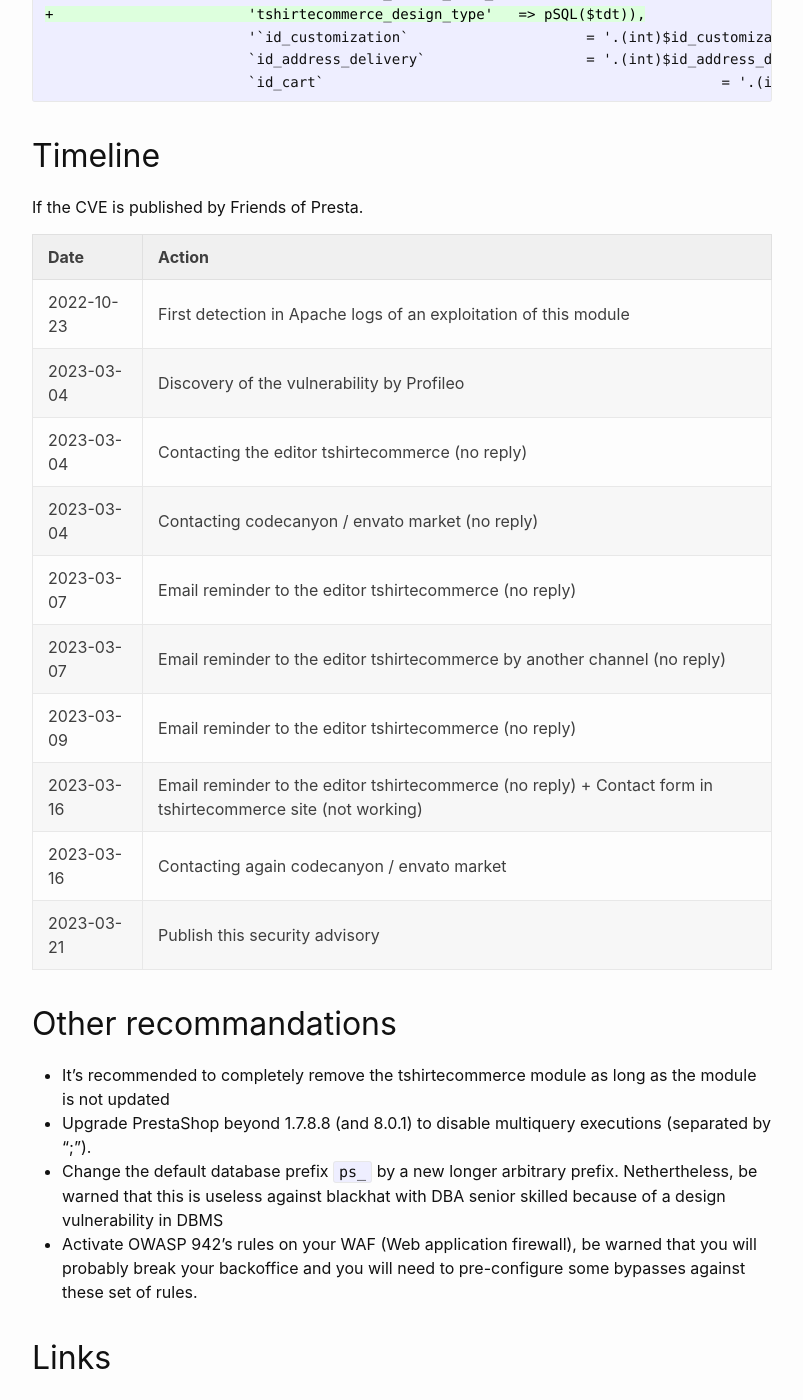
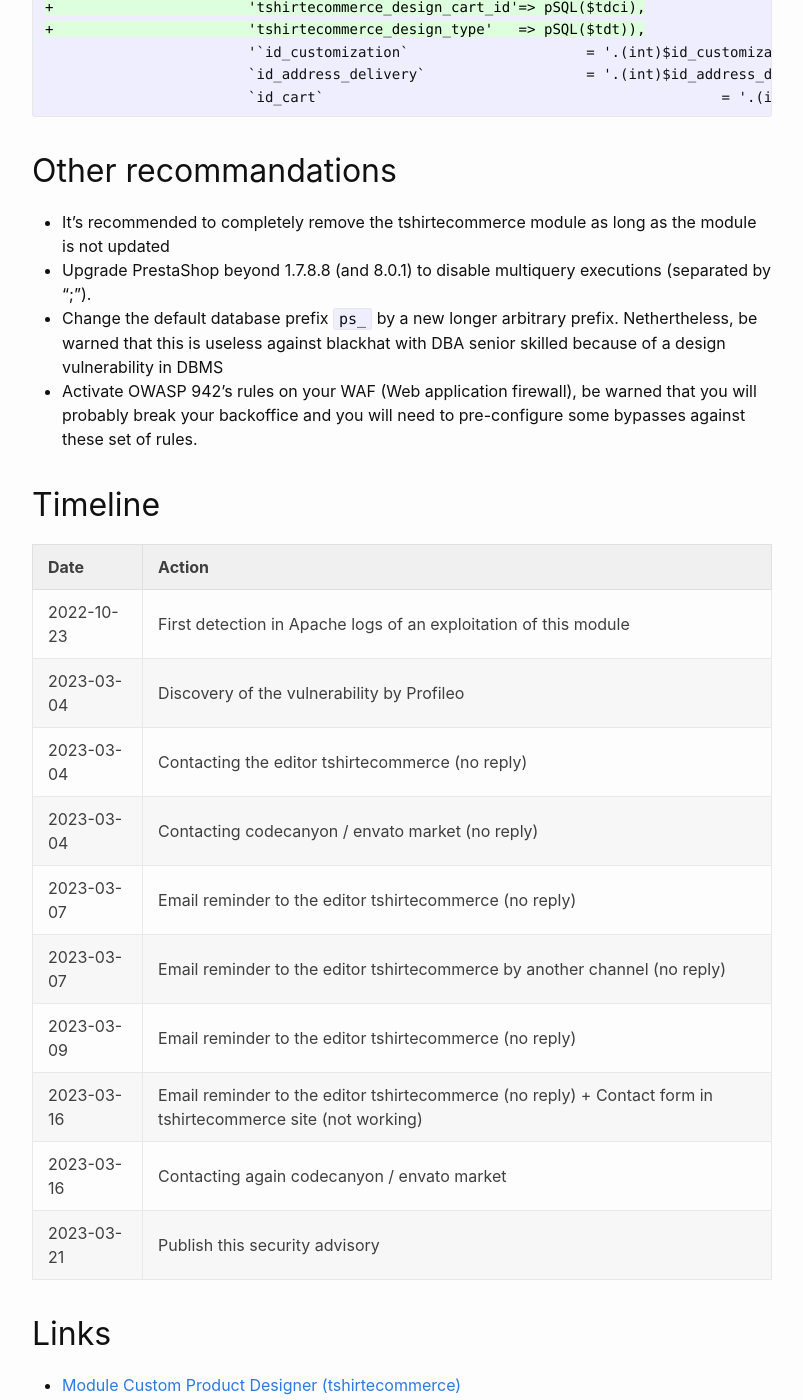
Before and after one commit to friends-of-presta/security-advisories, a Jekyll site: the page built from _posts/2023-03-21-tshirtecommerce_cwe-89.md, in a window 1280 px wide and 1400 px high, scrolled down 2469 px. Shown: the whole window, without its empty margins (238-1041 px from the left). Built offline with Jekyll 4.4.1, drawn with Linux system fonts in a browser that asks for light colours; part of the change alters nothing that is shown; some of the changed text lies outside the part shown.

Commit message:
Update 2023-03-21-tshirtecommerce_cwe-89.md

````diff
--- a/_posts/2023-03-21-tshirtecommerce_cwe-89.md
+++ b/_posts/2023-03-21-tshirtecommerce_cwe-89.md
@@ -14,7 +14,7 @@ In the module Custom Product Designer (tshirtecommerce), an anonymous user can p
 
 ## Summary
 
-* **CVE ID**: CVE-2023-27637 / CVE-2023-27638
+* **CVE ID**: [CVE-2023-27637](https://cve.mitre.org/cgi-bin/cvename.cgi?name=CVE-2023-27637) / [CVE-2023-27638](https://cve.mitre.org/cgi-bin/cvename.cgi?name=CVE-2023-27638)
 * **Published at**: 2023-03-21
 * **Advisory source**: Friends-Of-Presta
 * **Vendor**: PrestaShop
@@ -22,7 +22,7 @@ In the module Custom Product Designer (tshirtecommerce), an anonymous user can p
 * **Impacted release**: <= 2.1.4 (latest version)
 * **Product author**: Tshirtecommerce Team
 * **Weakness**: [CWE-89](https://cwe.mitre.org/data/definitions/89.html)
-* **Severity**: critical (9.8) // based on CVSS base metrics
+* **Severity**: critical (9.8)
 
 ## Description
 
@@ -59,6 +59,7 @@ https://example.com/module/tshirtecommerce/designer?product_id=900982561&parent_
 ## Patch
 
 Due to the number of vulnerabilities discovered, we advise removing the module and `tshirtecommerce` directory in root directory.
+
 Patches listed below concerns the two SQL injections discovered.
 
 ```diff
@@ -91,9 +92,14 @@ Patches listed below concerns the two SQL injections discovered.
                         `id_cart`                                               = '.(int)$id_cart.' AND
 ```
 
+## Other recommandations
+
+* It’s recommended to completely remove the tshirtecommerce module as long as the module is not updated
+* Upgrade PrestaShop beyond 1.7.8.8 (and 8.0.1) to disable multiquery executions (separated by ";").
+* Change the default database prefix `ps_` by a new longer arbitrary prefix. Nethertheless, be warned that this is useless against blackhat with DBA senior skilled because of a design vulnerability in DBMS
+* Activate OWASP 942's rules on your WAF (Web application firewall), be warned that you will probably break your backoffice and you will need to pre-configure some bypasses against these set of rules.
+
 ## Timeline
-
-If the CVE is published by Friends of Presta.
 
 | Date | Action |
 | -- | -- |
@@ -108,13 +114,6 @@ If the CVE is published by Friends of Presta.
 | 2023-03-16 | Contacting again codecanyon / envato market |
 | 2023-03-21 | Publish this security advisory |
 
-## Other recommandations
-
-* It’s recommended to completely remove the tshirtecommerce module as long as the module is not updated
-* Upgrade PrestaShop beyond 1.7.8.8 (and 8.0.1) to disable multiquery executions (separated by ";").
-* Change the default database prefix `ps_` by a new longer arbitrary prefix. Nethertheless, be warned that this is useless against blackhat with DBA senior skilled because of a design vulnerability in DBMS
-* Activate OWASP 942's rules on your WAF (Web application firewall), be warned that you will probably break your backoffice and you will need to pre-configure some bypasses against these set of rules.
-
 ## Links
 
 * [Module Custom Product Designer (tshirtecommerce)](https://codecanyon.net/item/prestashop-custom-product-designer/19202018)
````
